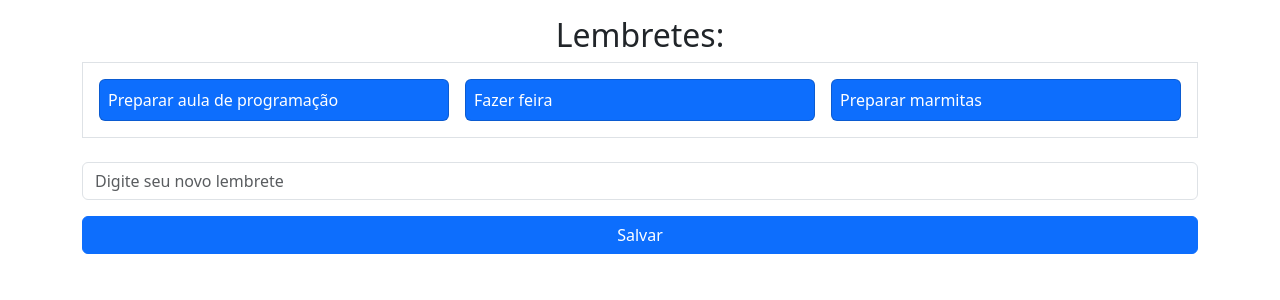
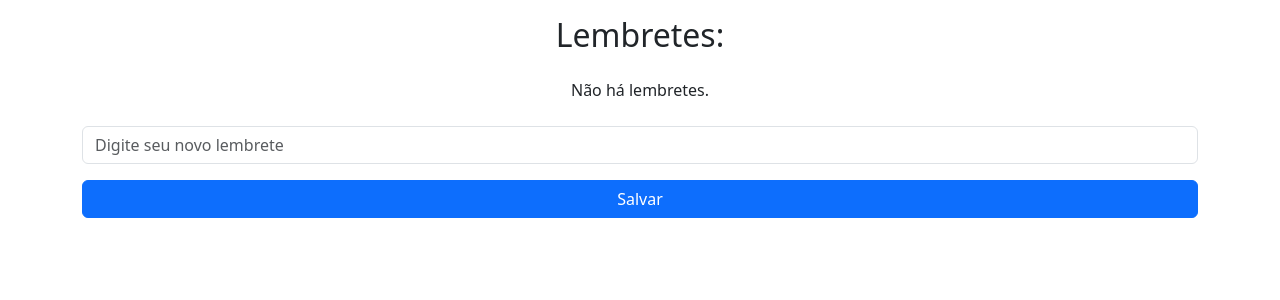
Before and after one commit to joaopedromf/20242_fatec_ipi_pdm_lembretes_P1, a React (Create React App) app: page / in a window 1280 px wide. Shown: the top 300 px of the page. Built offline with nearby package versions, Linux system fonts and the light colour scheme.

Commit message:
feat(p1-pdmt): exibe lista real

```diff
--- a/src/components/App.js
+++ b/src/components/App.js
@@ -4,19 +4,25 @@ import LembreteLista from './LembreteLista'
 
 export default class App extends Component {
     state = {
-        lembretes: ['Preparar aula de programação','Fazer feira','Preparar marmitas']
+        lembretes: []
     }
 
     salvarLembrete = (lembrete) => {
-        this.state.lembretes.push(lembrete)
-        console.log(this.state.lembretes)
+        this.setState({
+            lembretes: [...this.state.lembretes, lembrete]
+        })
     }
 
     render() {
         return (
             <div className='container'>
                 <h1 className='h2 text-center mt-3'>Lembretes:</h1>
-                <LembreteLista lembretes={this.state.lembretes}/>
+                {
+                    this.state.lembretes.length === 0 ?
+                        <p className='text-center my-4'>Não há lembretes.</p>
+                    :
+                        <LembreteLista lembretes={this.state.lembretes}/>
+                }
                 <LembreteEntrada
                     placeholderCampo='Digite seu novo lembrete'
                     textoBotao='Salvar'
```
